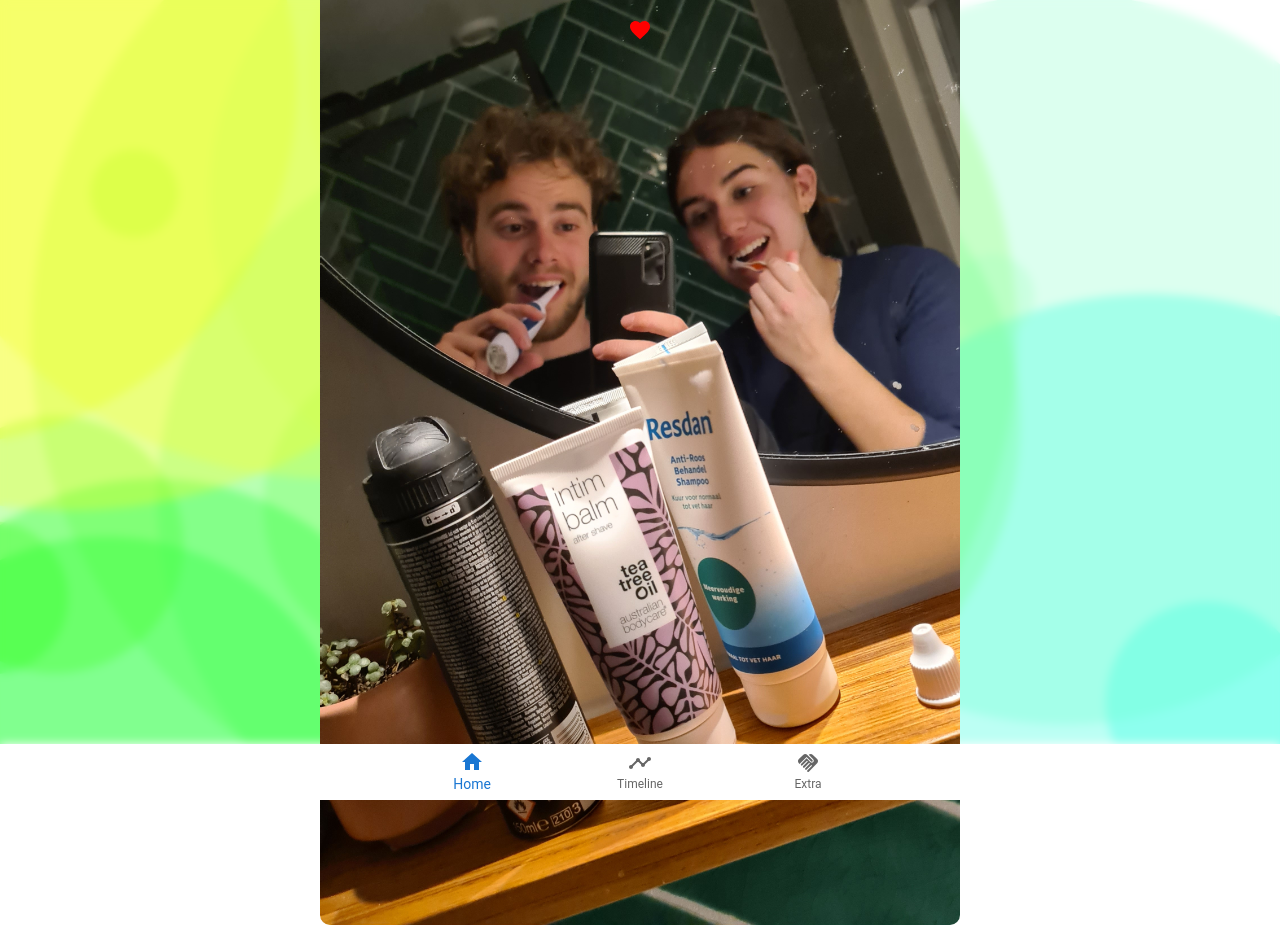
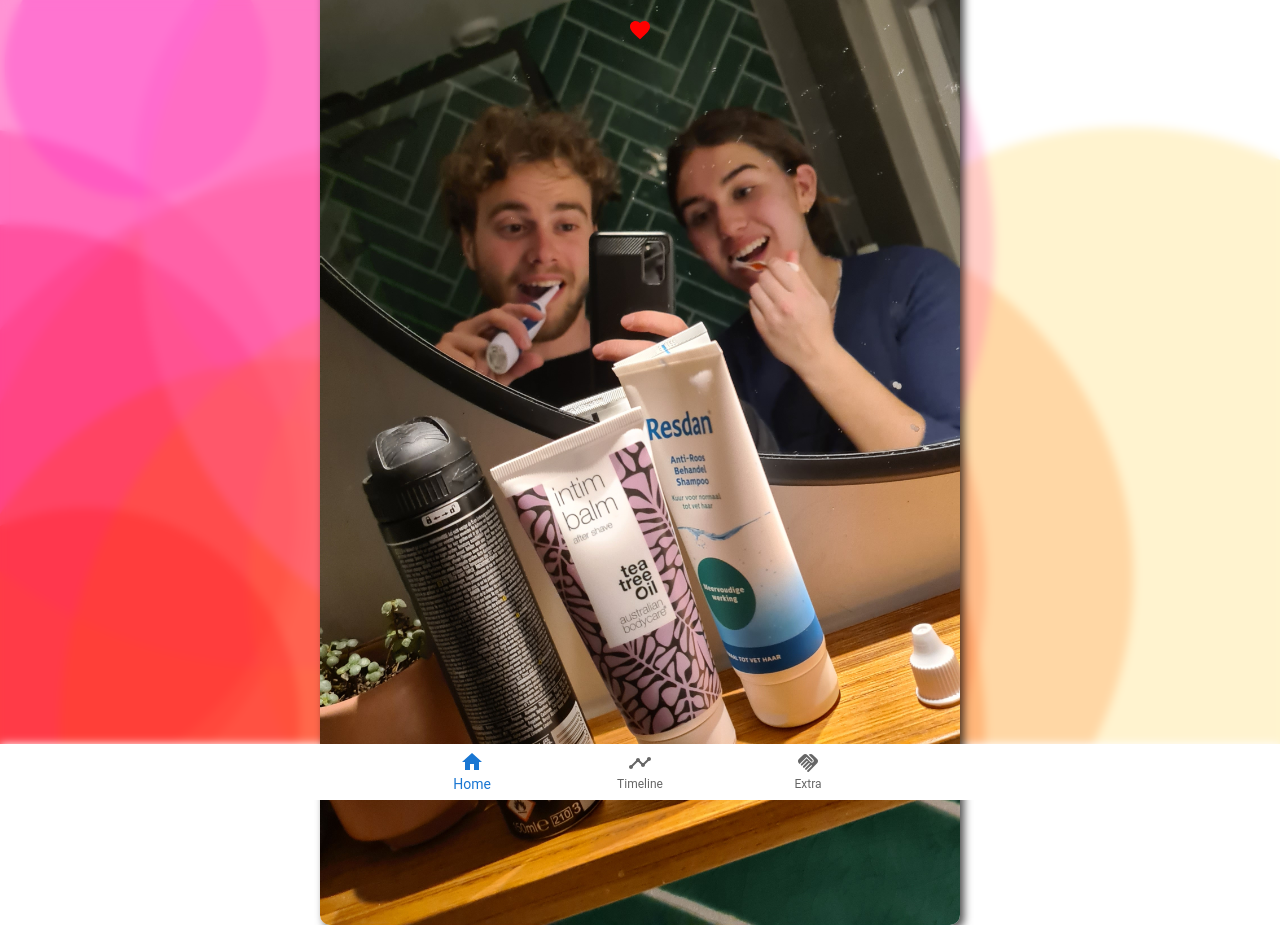
Before and after one commit to RoaRos2808/RoaJuul, a React (Create React App) app: page / in a window 1280 px wide. Both pictures are taken after a click on the button "Ons eerste jaar!". Built offline with nearby package versions, Linux system fonts and the light colour scheme; a web font is replaced by a local one.

Commit message:
HomePage styling small changes

```diff
--- a/src/pages/HomePage/HomePage.module.css
+++ b/src/pages/HomePage/HomePage.module.css
@@ -9,7 +9,7 @@
   }
 
   .background {
-    background: url("/public/images/bg_bggenerator_com.png") no-repeat fixed center/cover;
+    background: url("/public/images/bg_bggenerator_com4.png") no-repeat fixed center/cover;
 
     .body {
       /* background-color: #81A4CD; */
@@ -21,14 +21,16 @@
       flex-direction: column;
       align-items: center;
       justify-content: center;
-      color: white;
+      color: #ffcccc;
       padding-bottom: 200px;
+      text-shadow: 2px 2px 4px rgba(0, 0, 0, 0.6);
     }
 
     .front_image {
       max-width: 50%;
       height: auto;
       border-radius: 10px;
+      box-shadow: 4px 4px 8px rgba(0, 0, 0, 0.7);
     }
   }
 
--- a/src/pages/TimelinePage/TimelinePage.module.css
+++ b/src/pages/TimelinePage/TimelinePage.module.css
@@ -1,5 +1,5 @@
 .background_t {
-    background: url("/public/images/bg_bggenerator_com2.png") no-repeat fixed center/cover;
+    background: url("/public/images/bg_bggenerator_com5.png") no-repeat fixed center/cover;
 
     .timeline {
         backdrop-filter: blur(5px); /* Apply blur effect */
```
Also changed, not shown: public/images/bg_bggenerator_com5.png (added).
